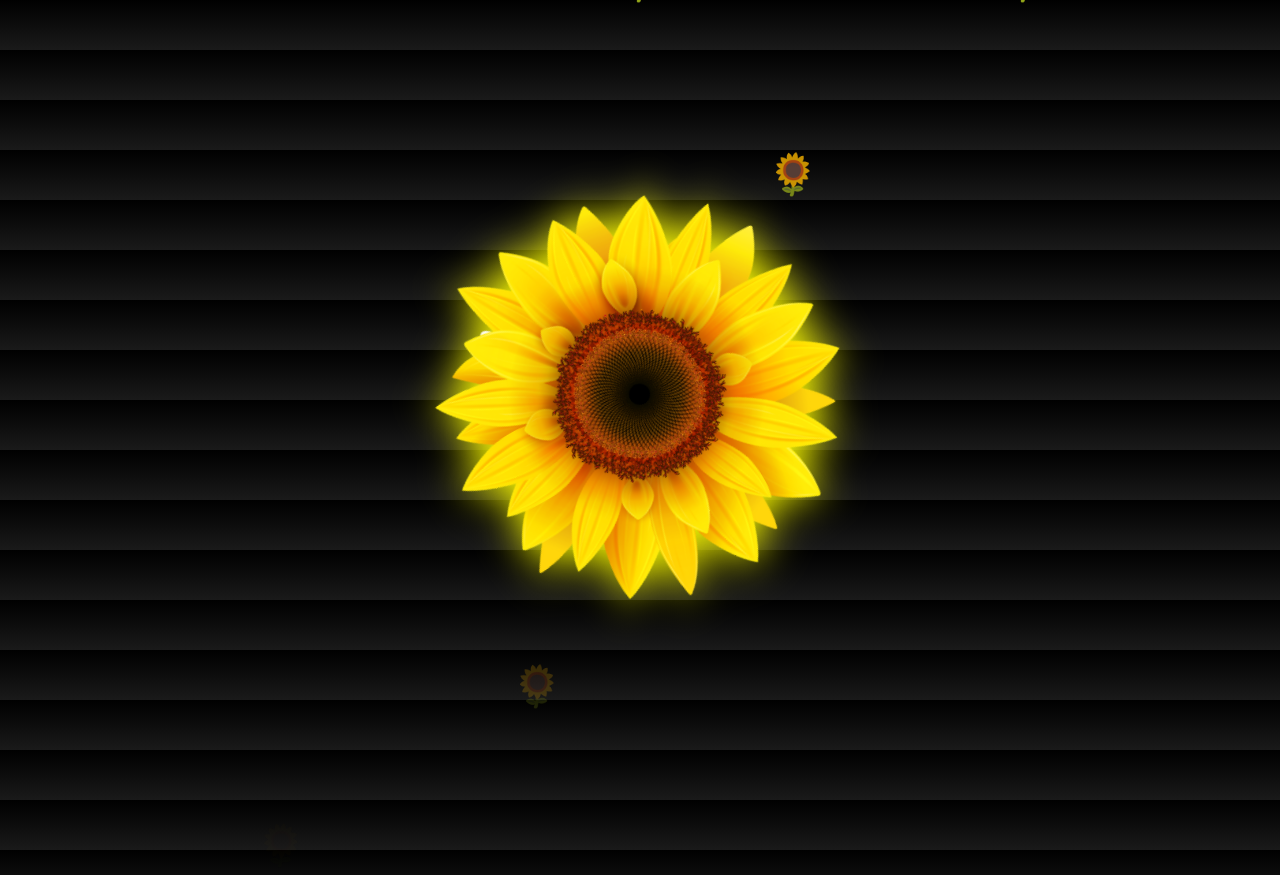
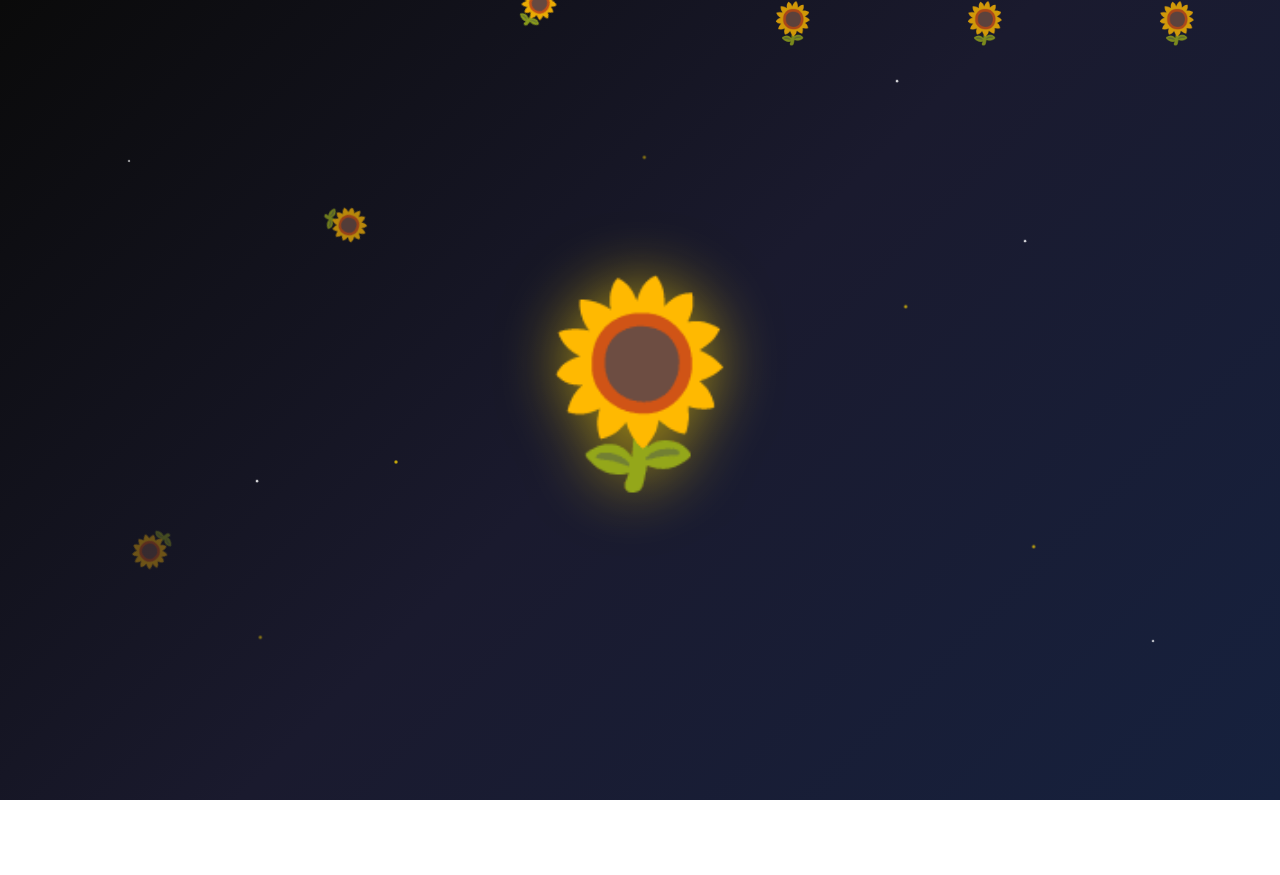
Before and after one commit to SuarezJ354/Girasol, a plain HTML site: page index.html in a window 1280 px wide. After the commit the page ends 800 px from the top, so only its background shows below. Drawn offline with Linux system fonts and the light colour scheme.

Commit message:
Update index.html

```diff
--- a/index.html
+++ b/index.html
@@ -3,90 +3,265 @@
 <head>
     <meta charset="UTF-8">
     <meta name="viewport" content="width=device-width, initial-scale=1.0">
-  <title>Girasol</title>
-
-  <!-- Fuente -->
-  <link href="https://fonts.googleapis.com/css2?family=Poppins:wght@600&display=swap" rel="stylesheet"/>
-
+    <title>Girasol Hermoso</title>
+    <link href="https://fonts.googleapis.com/css2?family=Poppins:wght@300;400;600;700&family=Dancing+Script:wght@400;700&display=swap" rel="stylesheet">
     <style>
-    body {
+        * {
             margin: 0;
-      background: linear-gradient(to bottom, #000000, #1a1a1a);
-      text-align: center;
-      color: white;
-      font-family: "Poppins", sans-serif;
-      overflow: hidden;
+            padding: 0;
+            box-sizing: border-box;
         }
 
-    .container {
-      height: 10em;
-      width: 45em;
-      position: absolute;
-      transform: translate(-50%, -50%);
-      left: 50%;
-      top: 50%;
+        body {
+            background: linear-gradient(135deg, #0a0a0a 0%, #1a1a2e 50%, #16213e 100%);
+            min-height: 100vh;
+            overflow: hidden;
+            position: relative;
         }
 
-    .container img {
-      position: absolute;
-      width: 25em;
-      transform: translate(-50%, -50%);
-      left: 50%;
-      top: 50%;
-      animation: spin 12s infinite linear;
-      filter: drop-shadow(0 0 20px yellow);
+        /* Estrellas de fondo */
+        .stars {
+            position: fixed;
+            top: 0;
+            left: 0;
+            width: 100%;
+            height: 100%;
+            pointer-events: none;
         }
 
-    @keyframes spin {
-      100% {
-        transform: translate(-50%, -50%) rotate(360deg);
-      }
+        .star {
+            position: absolute;
+            width: 2px;
+            height: 2px;
+            background: white;
+            border-radius: 50%;
+            animation: twinkle 3s infinite alternate;
         }
 
-    /* 🌻 Flores pequeñas cayendo */
-    .container1 {
-      position: relative;
-      margin-top: 50px;
+        .star:nth-child(1) { top: 20%; left: 10%; animation-delay: 0s; }
+        .star:nth-child(2) { top: 30%; left: 80%; animation-delay: 1s; }
+        .star:nth-child(3) { top: 60%; left: 20%; animation-delay: 2s; }
+        .star:nth-child(4) { top: 80%; left: 90%; animation-delay: 0.5s; }
+        .star:nth-child(5) { top: 10%; left: 70%; animation-delay: 1.5s; }
+
+        @keyframes twinkle {
+            0% { opacity: 0.3; transform: scale(1); }
+            100% { opacity: 1; transform: scale(1.2); }
         }
 
-    .small-sunflower {
-      font-size: 40px;
+        /* Contenedor principal del girasol */
+        .sunflower-container {
             position: absolute;
-      top: -100px;
-      transform: translateX(-50%);
-      animation: fall 6s infinite;
+            top: 50%;
+            left: 50%;
+            transform: translate(-50%, -50%);
+            text-align: center;
+        }
+
+        /* Girasol principal */
+        .main-sunflower {
+            font-size: 12rem;
+            position: relative;
+            display: inline-block;
+            animation: rotate 15s linear infinite, pulse 3s ease-in-out infinite alternate;
+            filter: drop-shadow(0 0 30px rgba(255, 215, 0, 0.6));
+        }
+
+        @keyframes rotate {
+            from { transform: rotate(0deg); }
+            to { transform: rotate(360deg); }
+        }
+
+        @keyframes pulse {
+            0% { transform: scale(1); }
+            100% { transform: scale(1.1); }
+        }
+
+        /* Título elegante */
+        .title {
+            font-family: 'Dancing Script', cursive;
+            font-size: 3.5rem;
+            font-weight: 700;
+            background: linear-gradient(45deg, #FFD700, #FFA500, #FF8C00);
+            -webkit-background-clip: text;
+            -webkit-text-fill-color: transparent;
+            background-clip: text;
+            margin-top: 2rem;
+            text-shadow: 0 0 20px rgba(255, 215, 0, 0.5);
+            animation: glow 2s ease-in-out infinite alternate;
+        }
+
+        @keyframes glow {
+            0% { filter: brightness(1); }
+            100% { filter: brightness(1.2); }
+        }
+
+        /* Girasoles que caen */
+        .falling-sunflowers {
+            position: fixed;
+            top: 0;
+            left: 0;
+            width: 100%;
+            height: 100%;
+            pointer-events: none;
+            z-index: 1;
+        }
+
+        .falling-sunflower {
+            position: absolute;
+            font-size: 2.5rem;
+            animation: fall linear infinite;
+            opacity: 0.8;
         }
 
         @keyframes fall {
             0% {
-        transform: translateY(0);
+                transform: translateY(-100px) rotate(0deg);
                 opacity: 1;
             }
             100% {
-        transform: translateY(110vh);
+                transform: translateY(calc(100vh + 100px)) rotate(360deg);
                 opacity: 0;
             }
         }
 
-    .small-sunflower-1 { left: 20%; animation-delay: 0s; }
-    .small-sunflower-2 { left: 40%; animation-delay: 2s; }
-    .small-sunflower-3 { left: 60%; animation-delay: 4s; }
-    .small-sunflower-4 { left: 80%; animation-delay: 6s; }
-    .small-sunflower-5 { left: 50%; animation-delay: 8s; }
+        /* Diferentes posiciones y tiempos para los girasoles que caen */
+        .falling-sunflower:nth-child(1) {
+            left: 10%;
+            animation-duration: 8s;
+            animation-delay: 0s;
+        }
+
+        .falling-sunflower:nth-child(2) {
+            left: 25%;
+            animation-duration: 10s;
+            animation-delay: 2s;
+        }
+
+        .falling-sunflower:nth-child(3) {
+            left: 40%;
+            animation-duration: 12s;
+            animation-delay: 4s;
+        }
+
+        .falling-sunflower:nth-child(4) {
+            left: 60%;
+            animation-duration: 9s;
+            animation-delay: 6s;
+        }
+
+        .falling-sunflower:nth-child(5) {
+            left: 75%;
+            animation-duration: 11s;
+            animation-delay: 8s;
+        }
+
+        .falling-sunflower:nth-child(6) {
+            left: 90%;
+            animation-duration: 13s;
+            animation-delay: 10s;
+        }
+
+        /* Partículas flotantes */
+        .particles {
+            position: fixed;
+            top: 0;
+            left: 0;
+            width: 100%;
+            height: 100%;
+            pointer-events: none;
+            z-index: 0;
+        }
+
+        .particle {
+            position: absolute;
+            width: 4px;
+            height: 4px;
+            background: radial-gradient(circle, #FFD700, transparent);
+            border-radius: 50%;
+            animation: float 6s ease-in-out infinite;
+        }
+
+        @keyframes float {
+            0%, 100% {
+                transform: translateY(0) translateX(0);
+                opacity: 0.5;
+            }
+            50% {
+                transform: translateY(-20px) translateX(10px);
+                opacity: 1;
+            }
+        }
+
+        .particle:nth-child(1) { top: 80%; left: 20%; animation-delay: 0s; }
+        .particle:nth-child(2) { top: 70%; left: 80%; animation-delay: 1s; }
+        .particle:nth-child(3) { top: 60%; left: 30%; animation-delay: 2s; }
+        .particle:nth-child(4) { top: 40%; left: 70%; animation-delay: 3s; }
+        .particle:nth-child(5) { top: 20%; left: 50%; animation-delay: 4s; }
+
+        /* Responsive design */
+        @media (max-width: 768px) {
+            .main-sunflower {
+                font-size: 8rem;
+            }
+
+            .title {
+                font-size: 2.5rem;
+            }
+
+            .falling-sunflower {
+                font-size: 2rem;
+            }
+        }
+
+        @media (max-width: 480px) {
+            .main-sunflower {
+                font-size: 6rem;
+            }
+
+            .title {
+                font-size: 2rem;
+            }
+
+            .falling-sunflower {
+                font-size: 1.5rem;
+            }
+        }
     </style>
 </head>
-
 <body>
-  <div class="container">
-    <img src="sunflower.png" alt="Girasol" />
+    <!-- Estrellas de fondo -->
+    <div class="stars">
+        <div class="star"></div>
+        <div class="star"></div>
+        <div class="star"></div>
+        <div class="star"></div>
+        <div class="star"></div>
     </div>
 
-  <div class="container1">
-    <div class="small-sunflower small-sunflower-1">🌻</div>
-    <div class="small-sunflower small-sunflower-2">🌻</div>
-    <div class="small-sunflower small-sunflower-3">🌻</div>
-    <div class="small-sunflower small-sunflower-4">🌻</div>
-    <div class="small-sunflower small-sunflower-5">🌻</div>
+    <!-- Partículas flotantes -->
+    <div class="particles">
+        <div class="particle"></div>
+        <div class="particle"></div>
+        <div class="particle"></div>
+        <div class="particle"></div>
+        <div class="particle"></div>
+    </div>
+
+    <!-- Girasoles que caen -->
+    <div class="falling-sunflowers">
+        <div class="falling-sunflower">🌻</div>
+        <div class="falling-sunflower">🌻</div>
+        <div class="falling-sunflower">🌻</div>
+        <div class="falling-sunflower">🌻</div>
+        <div class="falling-sunflower">🌻</div>
+        <div class="falling-sunflower">🌻</div>
+    </div>
+
+    <!-- Contenedor principal -->
+    <div class="sunflower-container">
+        <div class="main-sunflower">🌻</div>
+        <div class="title"></div>
     </div>
 </body>
 </html>
```
Lines whose indentation alone changed are shown as unchanged.
